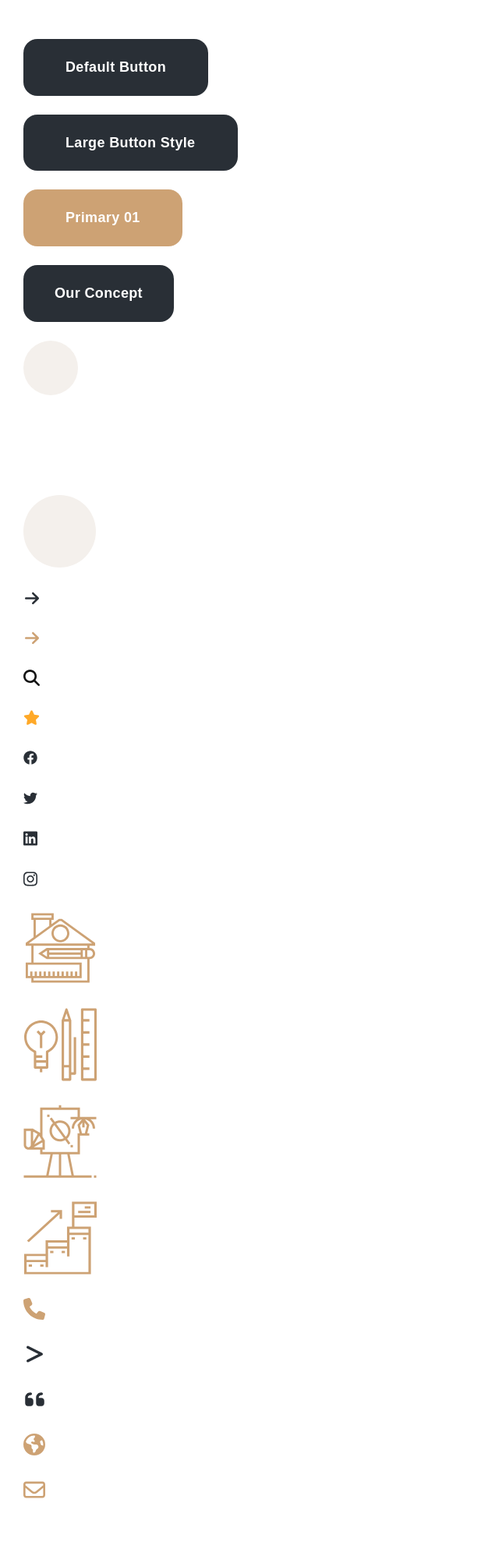
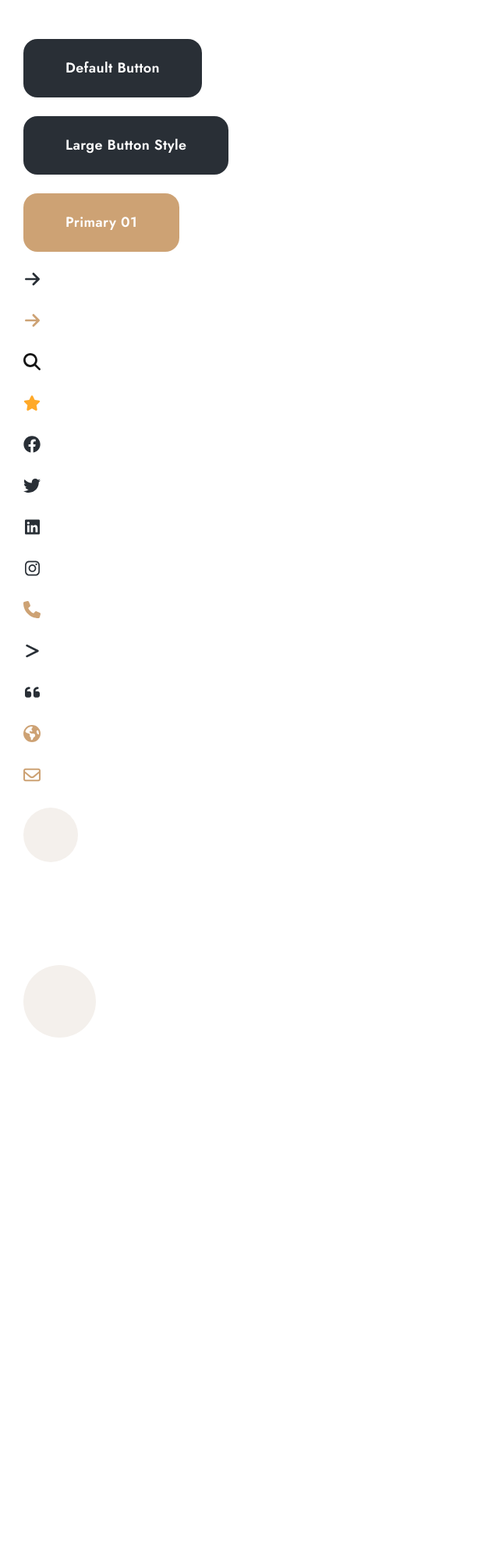
Before and after one commit to ElenaYKaramysheva/Interior-Design, a web app: file ui.html in a window 1280 px wide. Shown: the whole page at 78% size, without its empty margins (0-640 px from the left). After the commit the page ends 1412 px from the top, so only its background shows below. Run offline with its HTML, style and script files only (its server is not run), Linux system fonts and the light colour scheme.

Commit message:
Добавляет _common.less и редактирует icons/buttons

```diff
--- a/css/styles.css
+++ b/css/styles.css
@@ -20,7 +20,7 @@ body {
   margin: 0;
   background: #FFFFFF;
   color: #292F36;
-  font-family: 'DM Serif Display', sans-serif;
+  font-family: 'Jost', sans-serif;
 }
 /**
    * Render the `main` element consistently in IE.
@@ -357,12 +357,13 @@ template {
 }
 body {
   background: #FFFFFF;
+  color: #292F36;
+  font-family: 'Jost', sans-serif;
 }
 .button {
   background-color: #292F36;
   color: #FFFFFF;
   font-weight: 600;
-  font-family: 'Jost', sans-serif;
   font-size: 1.125rem;
   padding: 1.625rem 3.375rem;
   border-radius: 1.125rem;
@@ -378,41 +379,18 @@ body {
   text-align: center;
   letter-spacing: 0.02em;
   border: none;
+  min-height: 4.6875rem;
   cursor: pointer;
 }
 .button--accent {
   background-color: #CDA274;
 }
-.button--small {
-  padding: 1.625rem 2.5rem;
-}
-.button-circle {
-  background-color: #F4F0EC;
-  width: 70px;
-  height: 70px;
-  border-radius: 50%;
-  border: none;
-  display: -webkit-inline-box;
-  display: -ms-inline-flexbox;
-  display: inline-flex;
-  -webkit-box-align: center;
-      -ms-flex-align: center;
-          align-items: center;
-  -webkit-box-pack: center;
-      -ms-flex-pack: center;
-          justify-content: center;
-  cursor: pointer;
-}
-.button-circle--inverted {
-  background-color: #FFFFFF;
-}
-.button-circle--large {
-  width: 93px;
-  height: 93px;
-}
+/*================================================
+               Icon
+================================================*/
 .icon {
   display: inline-block;
-  width: 1.125rem;
+  width: 1.375rem;
   height: 1.375rem;
   background-color: #292F36;
   -webkit-mask-size: contain;
@@ -421,18 +399,6 @@ body {
           mask-position: 50% 50%;
   -webkit-mask-repeat: no-repeat;
           mask-repeat: no-repeat;
-}
-.icon--large {
-  width: 5.875rem;
-  height: 5.875rem;
-}
-.icon--medium {
-  width: 1.75rem;
-  height: 1.75rem;
-}
-.icon--small {
-  width: 1.3125rem;
-  height: 1.3125rem;
 }
 .icon--accent {
   background-color: #CDA274;
@@ -471,22 +437,6 @@ body {
   -webkit-mask-image: url('/img/icons/icon_star.svg');
           mask-image: url('/img/icons/icon_star.svg');
 }
-.icon--house {
-  -webkit-mask-image: url('/img/icons/icon_large_house.svg');
-  mask-image: url('/img/icons/icon_large_house.svg');
-}
-.icon--lamp {
-  -webkit-mask-image: url('/img/icons/icon_large_lamp.svg');
-  mask-image: url('/img/icons/icon_large_lamp.svg');
-}
-.icon--camera {
-  -webkit-mask-image: url('/img/icons/icon_large_camera.svg');
-  mask-image: url('/img/icons/icon_large_camera.svg');
-}
-.icon--upstairs {
-  -webkit-mask-image: url('/img/icons/icon_large_upstairs.svg');
-  mask-image: url('/img/icons/icon_large_upstairs.svg');
-}
 .icon--fb {
   -webkit-mask-image: url('/img/icons/icon_fb.svg');
           mask-image: url('/img/icons/icon_fb.svg');
@@ -503,3 +453,29 @@ body {
   -webkit-mask-image: url('/img/icons/icon_inst.svg');
           mask-image: url('/img/icons/icon_inst.svg');
 }
+/*================================================
+               Round-Icon
+================================================*/
+.round-icon {
+  background-color: #F4F0EC;
+  width: 4.375rem;
+  height: 4.375rem;
+  border-radius: 50%;
+  border: none;
+  display: -webkit-inline-box;
+  display: -ms-inline-flexbox;
+  display: inline-flex;
+  -webkit-box-align: center;
+      -ms-flex-align: center;
+          align-items: center;
+  -webkit-box-pack: center;
+      -ms-flex-pack: center;
+          justify-content: center;
+}
+.round-icon--inverted {
+  background-color: #FFFFFF;
+}
+.round-icon--large {
+  width: 5.8125rem;
+  height: 5.8125rem;
+}
--- /dev/null
+++ b/less/_common.less
@@ -0,0 +1,5 @@
+body {
+    background: @bg-color-primary;
+    color: @text-color-primary;
+    font-family: @font-primary;
+}
--- a/less/styles.less
+++ b/less/styles.less
@@ -1,6 +1,7 @@
 
 @import './_normalize.less';
 @import './_variables.less';
+@import './_common.less';
 
 @import './ui/_buttons.less';
 @import './ui/_icons.less';
--- a/ui.html
+++ b/ui.html
@@ -6,10 +6,7 @@
     <title>Document</title>
     <link rel="preconnect" href="https://fonts.googleapis.com">
     <link rel="preconnect" href="https://fonts.gstatic.com" crossorigin>
-    <link href="https://fonts.googleapis.com/css2?family=DM+Serif+Display&display=swap" rel="stylesheet">
-    <link rel="preconnect" href="https://fonts.googleapis.com">
-    <link rel="preconnect" href="https://fonts.gstatic.com" crossorigin>
-    <link href="https://fonts.googleapis.com/css2?family=DM+Serif+Display&display=swap" rel="stylesheet">
+    <link href="https://fonts.googleapis.com/css2?family=DM+Serif+Display:ital@0;1&family=Jost:ital,wght@0,300;0,400;0,500;0,600;0,700;1,300;1,400;1,500;1,600;1,700&display=swap" rel="stylesheet">
     <link rel="stylesheet" href="./css/styles.css">
     <style>
         body > div { margin: 50px auto; max-width: 1420px; padding: 0 30px; }
@@ -21,29 +18,24 @@
         <button class="button">Default Button</button> <br><br>
         <button class="button">Large Button Style</button> <br><br>
         <button class="button button--accent">Primary 01</button> <br><br>
-        <button class="button button--small">Our Concept</button> <br><br>
-        <button class="button-circle"></button> <br><br>
-        <button class="button-circle button-circle--inverted"></button> <br><br>
-        <button class="button-circle button-circle--large"></button> <br><br>
 
         <!--Icons-->
-        <i class="icon icon--small icon--arrow"></i> <br><br>
-        <i class="icon icon--small icon--accent icon--arrow"></i><br><br>
-        <i class="icon icon--small icon--search"></i> <br><br>
-        <i class="icon icon--small icon--star"></i> <br><br>
+        <i class="icon icon--arrow"></i> <br><br>
+        <i class="icon icon--arrow icon--accent"></i><br><br>
+        <i class="icon icon--search"></i> <br><br>
+        <i class="icon icon--star"></i> <br><br>
         <i class="icon icon--fb"></i> <br><br>
         <i class="icon icon--tw"></i> <br><br>
         <i class="icon icon--li"></i> <br><br>
         <i class="icon icon--inst"></i> <br><br>
-        <i class="icon icon--large icon--accent icon--house"></i> <br><br>
-        <i class="icon icon--large icon--accent icon--lamp"></i> <br><br>
-        <i class="icon icon--large icon--accent icon--camera"></i> <br><br>
-        <i class="icon icon--large icon--accent icon--upstairs"></i> <br><br>
-        <i class="icon icon--medium icon--accent icon--phone"></i> <br><br>
-        <i class="icon icon--medium icon--arrow-corner"></i> <br><br>
-        <i class="icon icon--medium icon--quote"></i> <br><br>
-        <i class="icon icon--medium icon--accent icon--earth"></i> <br><br>
-        <i class="icon icon--medium icon--accent icon--envelope"></i> <br><br>
+        <i class="icon icon--accent icon--phone"></i> <br><br>
+        <i class="icon icon--arrow-corner"></i> <br><br>
+        <i class="icon icon--quote"></i> <br><br>
+        <i class="icon icon--accent icon--earth"></i> <br><br>
+        <i class="icon icon--accent icon--envelope"></i> <br><br>
+        <i class="round-icon"></i><br><br>
+        <i class="round-icon round-icon--inverted"></i><br><br>
+        <i class="round-icon round-icon--large"></i><br><br>
 
     </div>
 
```
Also changed, not shown: less/_variables.less (+4 -5 lines), less/ui/_buttons.less (+1 -26 lines), less/ui/_icons.less (+29 -51 lines). Lines whose indentation alone changed are shown as unchanged.
